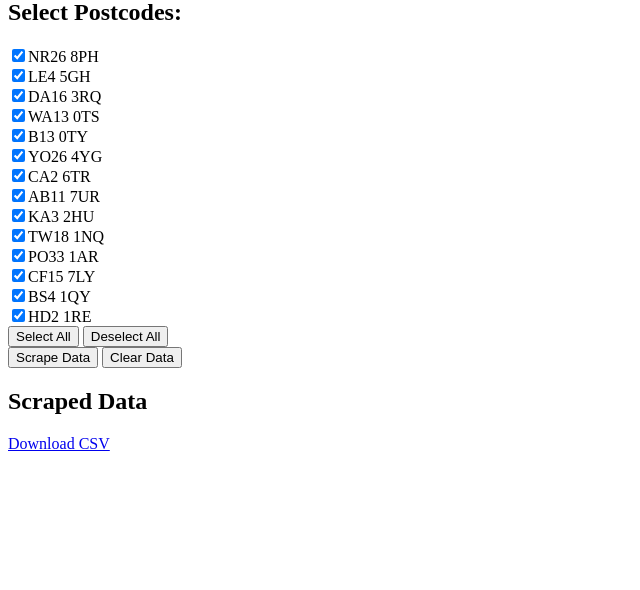
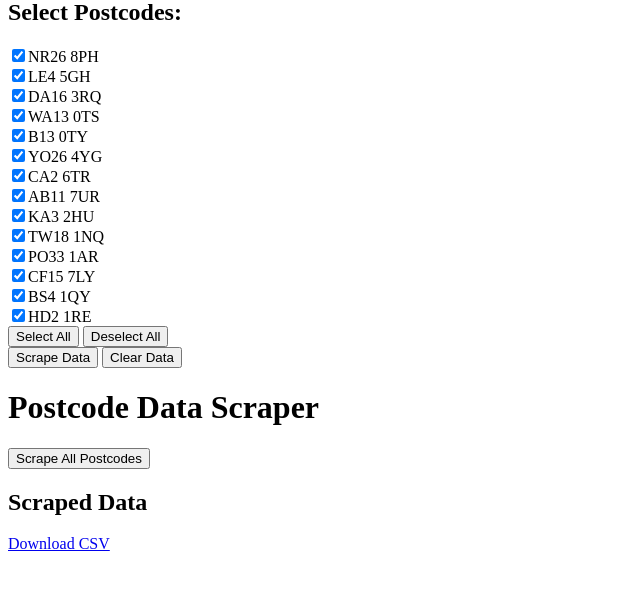
Before and after one commit to benSmith1981/energypricescraper, a Flask app: page / in a window 1280 px wide. Shown: the part 81-671 px from the top of the page, without its empty margins (0-640 px from the left). Run offline with Flask 2, Linux system fonts and the light colour scheme.

```diff
--- a/app.py
+++ b/app.py
@@ -1,4 +1,4 @@
-from flask import Flask, render_template, request, Response, jsonify
+from flask import Flask, render_template, request, Response, jsonify, send_from_directory
 from flask_cors import CORS
 from selenium import webdriver
 from selenium.webdriver.chrome.options import Options
@@ -139,33 +139,6 @@ def navigate_and_scrape(url, postcode):
         driver.quit()
         return None
 
-    # # Navigate through conditional screens
-    # reached_email_input = False
-    # attempt_count = 0
-
-    # while not reached_email_input and attempt_count < 10:  # Prevent infinite loops
-    #     attempt_count += 1
-    #     try:
-    #         # Check if the email input or skip button is present on the page
-    #         email_input = WebDriverWait(driver, 2).until(
-    #             EC.presence_of_element_located((By.ID, "email-address-input")))
-    #         email_input.send_keys("tester@gmail.com")
-    #         print("Email entered.")
-    #         reached_email_input = True
-    #         break
-    #     except:
-    #         print("Navigating interactive pages...")
-
-    #         # Handle interaction-required pages
-    #         print("User intervention required. Adjust the browser to the correct state and press Enter to continue...")
-    #         # input("Press Enter in the console to continue once the page is correctly set...")
-    #         print("Resuming automation...")
-
-    # if not reached_email_input:
-    #     print("Failed to navigate through the site automatically.")
-    #     driver.quit()
-    #     return None
-
     # Navigate through conditional screens
     reached_email_input = False
     attempt_count = 0
@@ -179,10 +152,7 @@ def navigate_and_scrape(url, postcode):
         )
         skip_button = driver.find_element(By.XPATH, "//button[contains(text(), 'Skip')]")
         skip_button.click()
-        # skip_button = WebDriverWait(driver, 4).until(
-        #     EC.element_to_be_clickable((By.XPATH, "//button[contains(@class, 'whitespace-break-spaces') and contains(text(), 'Skip')]"))
-        #     # EC.element_to_be_clickable((By.XPATH, "//a[contains(@href, '/gas-electricity/') and contains(@class, 'ev-1a1odnc')]"))
-        # )
+
         print("Skip button clicked")
     except Exception as e:
         print("Skip not clicked")
@@ -211,8 +181,6 @@ def navigate_and_scrape(url, postcode):
                     continue  # Continue to check for email input again
                 except Exception:
                     print("Skip button not found, checking for radio buttons or continue button.")
-                    # Economy 7 meter question. 'No' option to be clickable and click it
-                    # click_radio_button_by_text(driver, "No")
 
                     try:
                         # Wait for the label associated with the 'No' option to be clickable and click it
@@ -238,7 +206,6 @@ def navigate_and_scrape(url, postcode):
 
                     # Do you use gas? Wait for the label associated with the 'Yes' option to be clickable and click it
                     # click_radio_button_by_text(driver, "Yes")
-
                     try:
                         # Do you use gas? Wait for the label associated with the 'Yes' option to be clickable and click it
                         WebDriverWait(driver, 2).until(
@@ -263,17 +230,6 @@ def navigate_and_scrape(url, postcode):
 
                     # Dual Fuel Tarriff: Wait for the label associated with the 'No' option to be clickable and click it
                     click_radio_button_by_text(driver, "No")
-
-                    # try:
-                    #     # Dual Fuel Tarriff: Wait for the label associated with the 'No' option to be clickable and click it
-                    #     WebDriverWait(driver, 2).until(
-                    #         EC.element_to_be_clickable((By.CSS_SELECTOR, "label[for='249']"))
-                    #     )
-                    #     no_option_label = driver.find_element(By.CSS_SELECTOR, "label[for='249']")
-                    #     no_option_label.click()
-                    #     print("Dual Fuel Tarriff: 'No' radio button for")
-                    # except Exception as e:
-                    #     print("Dual Fuel Tarriff: Failed to click 'No' radio button:", e)
 
                     # Click the 'Continue' button
                     try:
@@ -325,10 +281,6 @@ def navigate_and_scrape(url, postcode):
                         )
                         skip_button = driver.find_element(By.XPATH, "//button[contains(text(), 'Skip')]")
                         skip_button.click()
-                        # skip_button = WebDriverWait(driver, 4).until(
-                        #     EC.element_to_be_clickable((By.XPATH, "//button[contains(@class, 'whitespace-break-spaces') and contains(text(), 'Skip')]"))
-                        #     # EC.element_to_be_clickable((By.XPATH, "//a[contains(@href, '/gas-electricity/') and contains(@class, 'ev-1a1odnc')]"))
-                        # )
                         print("What's your plan name? Skip button clicked")
                     except Exception as e:
                         print("What's your plan name? Skip not clicked")
@@ -384,16 +336,6 @@ def navigate_and_scrape(url, postcode):
         print("Failed to click Filter button:", e)
         driver.quit()
         return None
-
-    # try:
-    #     div_element = WebDriverWait(driver, 5).until(
-    #         EC.presence_of_element_located((By.XPATH, "//aside[@aria-label='Dialog: results page filters']//div[contains(text(), 'Include plans that require switching directly through the supplier')]"))
-    #     )
-    #     div_element.click()
-    # except Exception as e:
-    #     print("Failed to click Radio button:", e)
-    #     driver.quit()
-    #     return None
 
     try:
         div_element = WebDriverWait(driver, 5).until(
@@ -599,37 +541,65 @@ def scrape_and_save_data(postcodes, url, filepath):
     save_scraped_data(combined_data, filepath)
     return combined_data
 
-@app.route('/', methods=['GET', 'POST'])
+@app.route('/')
 def index():
-    filepath = '/tmp/scraped_data.csv'
-    data_table = ""
-    all_postcodes = [
+    postcodes = [
         "NR26 8PH", "LE4 5GH", "DA16 3RQ", "WA13 0TS",
         "B13 0TY", "YO26 4YG", "CA2 6TR", "AB11 7UR",
         "KA3 2HU", "TW18 1NQ", "PO33 1AR", "CF15 7LY",
         "BS4 1QY", "HD2 1RE"
     ]
+    return render_template('index.html', postcodes=postcodes)
 
-    if request.method == 'POST':
-        selected_postcodes = request.form.getlist('postcodes')
-        action = request.form.get('action')
+@app.route('/scrape', methods=['POST'])
+def scrape():
+    data = request.get_json()  # Get data posted as JSON
+    postcode = data['postcode']
+    url = "https://www.uswitch.com/"
+    filepath = f'/tmp/{postcode}.csv'  # Each postcode has its own file to avoid write conflicts
 
-        if action == 'Clear Data':
-            clear_existing_data(filepath)
-            data_table = "Data cleared."
-        elif action == 'Scrape Data':
-            if not selected_postcodes:
-                selected_postcodes = all_postcodes  # Default to all if none are selected
-            url = "https://www.uswitch.com/"
-            clear_existing_data(filepath)  # Optional: Clear data before new scrape
-            scraped_data = scrape_and_save_data(selected_postcodes, url, filepath)
-            data_table = scraped_data.to_html(classes='data', header="true", index=False)
+    scraped_data = navigate_and_scrape(url, postcode)  # Your existing scraping function
+    if scraped_data is not None:
+        scraped_data.to_csv(filepath, index=False)
+        return jsonify({'message': f'Scraping successful for {postcode}', 'filepath': filepath})
 
-    return render_template('index.html', postcodes=all_postcodes, data_table=data_table)
+    return jsonify({'message': 'Scraping failed', 'filepath': None})
+
+@app.route('/download_csv/<path:filename>', methods=['GET'])
+def download_csv(filename):
+    return send_from_directory(directory='/tmp', filename=filename)
+
+# @app.route('/', methods=['GET', 'POST'])
+# def index():
+#     filepath = '/tmp/scraped_data.csv'
+#     data_table = ""
+#     all_postcodes = [
+#         "NR26 8PH", "LE4 5GH", "DA16 3RQ", "WA13 0TS",
+#         "B13 0TY", "YO26 4YG", "CA2 6TR", "AB11 7UR",
+#         "KA3 2HU", "TW18 1NQ", "PO33 1AR", "CF15 7LY",
+#         "BS4 1QY", "HD2 1RE"
+#     ]
+
+#     if request.method == 'POST':
+#         selected_postcodes = request.form.getlist('postcodes')
+#         action = request.form.get('action')
+
+#         if action == 'Clear Data':
+#             clear_existing_data(filepath)
+#             data_table = "Data cleared."
+#         elif action == 'Scrape Data':
+#             if not selected_postcodes:
+#                 selected_postcodes = all_postcodes  # Default to all if none are selected
+#             url = "https://www.uswitch.com/"
+#             clear_existing_data(filepath)  # Optional: Clear data before new scrape
+#             scraped_data = scrape_and_save_data(selected_postcodes, url, filepath)
+#             data_table = scraped_data.to_html(classes='data', header="true", index=False)
+
+#     return render_template('index.html', postcodes=all_postcodes, data_table=data_table)
 
 
-@app.route('/download-csv')
-def download_csv():
+@app.route('/download_csv_singlular')
+def download_csv_singlular():
     """Serve the saved CSV file for download."""
     filepath = '/tmp/scraped_data.csv'
     if os.path.exists(filepath):
--- a/templates/index.html
+++ b/templates/index.html
@@ -37,8 +37,52 @@
         <button type="submit" name="action" value="Scrape Data">Scrape Data</button>
         <button type="submit" name="action" value="Clear Data">Clear Data</button>
     </form>
+    <h1>Postcode Data Scraper</h1>
+    <button onclick="startScraping()">Scrape All Postcodes</button>
+    <div id="status"></div>
+
+
     <h2>Scraped Data</h2>
     <div>{{ data_table|safe }}</div>
-    <a href="{{ url_for('download_csv') }}">Download CSV</a>
+    <a href="{{ url_for('download_csv_singlular') }}">Download CSV</a>
+
+    <script>
+        let postcodes = {{ postcodes | tojson }};
+        let current = 0;
+
+        function startScraping() {
+            if (current < postcodes.length) {
+                scrapePostcode(postcodes[current]);
+            } else {
+                document.getElementById('status').innerHTML += '<p>All postcodes processed.</p>';
+            }
+        }
+
+        function scrapePostcode(postcode) {
+            document.getElementById('status').innerHTML += `<p>Processing ${postcode}...</p>`;
+            fetch('/scrape', {
+                method: 'POST',
+                headers: {
+                    'Content-Type': 'application/json',
+                },
+                body: JSON.stringify({postcode: postcode})
+            })
+            .then(response => response.json())
+            .then(data => {
+                document.getElementById('status').innerHTML += `<p>${data.message}</p>`;
+                if (data.filepath) {
+                    document.getElementById('status').innerHTML += `<a href="/download/${data.filepath.split('/').pop()}">Download ${postcode} data</a><br>`;
+                }
+                current++;
+                startScraping();  // Trigger the next postcode
+            })
+            .catch(error => {
+                document.getElementById('status').innerHTML += `<p>Error processing ${postcode}: ${error}</p>`;
+                current++;
+                startScraping();
+            });
+        }
+
+    </script>
 </body>
 </html>
```
